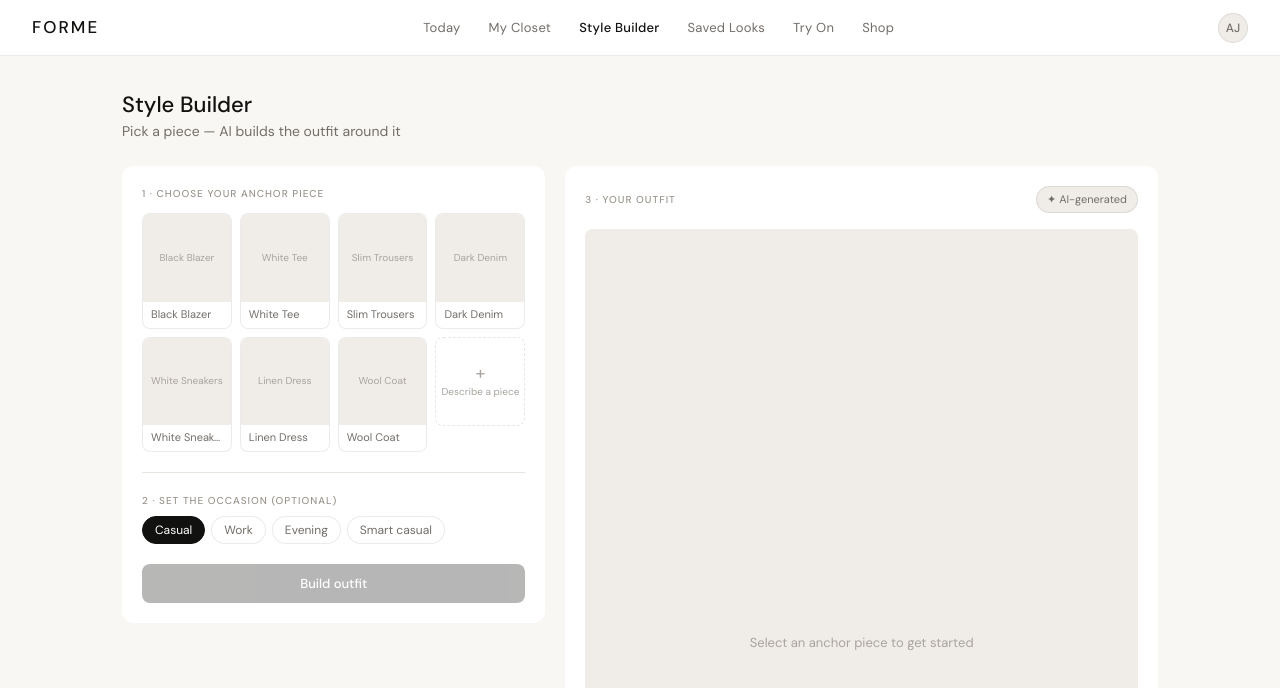
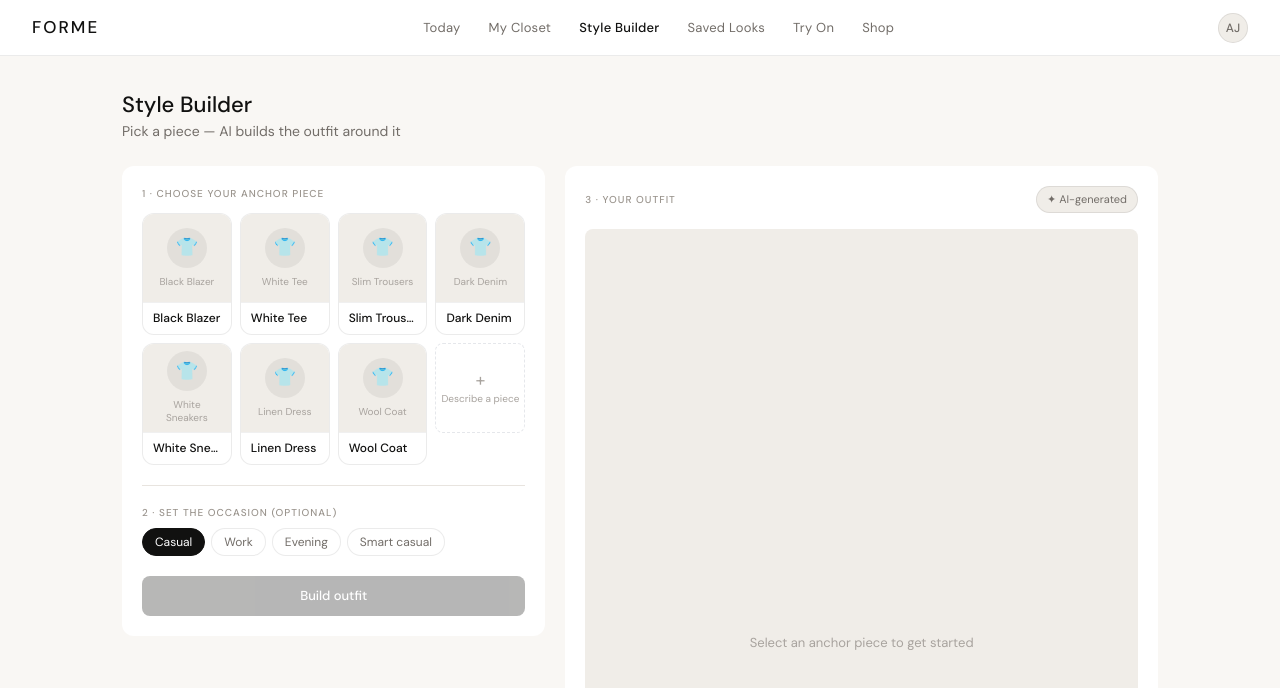
Before and after one commit to derek-kangg/SHProject, a Next.js app: page /builder in a window 1280 px wide. Shown: the top 688 px of the page. Built offline with nearby package versions, Linux system fonts and the light colour scheme.

Commit message:
feat: empty closet start, real images on items

```diff
--- a/app/closet/page.tsx
+++ b/app/closet/page.tsx
@@ -24,7 +24,7 @@ const SORT_OPTIONS = [
 ];
 
 export default function ClosetPage() {
-  const [items, setItems] = useState<ClothingItem[]>(mockClosetItems);
+  const [items, setItems] = useState<ClothingItem[]>([]);
   const [activeCategory, setActiveCategory] = useState<ClothingCategory | "all">("all");
   const [activeSort, setActiveSort] = useState("worn");
   const [selected, setSelected] = useState<string | null>(null);
--- a/components/features/ClosetItem.tsx
+++ b/components/features/ClosetItem.tsx
@@ -1,4 +1,5 @@
 "use client";
+
 import type { ClothingItem } from "@/types";
 
 interface ClosetItemProps {
@@ -12,18 +13,39 @@ export default function ClosetItem({ item, selected, onClick, showAnchorBadge }:
   return (
     <button
       onClick={() => onClick?.(item)}
-      className={`bg-white rounded-lg overflow-hidden text-left transition-all ${
-        selected ? "border-[1.5px] border-[#111110]" : "border border-black/[0.08] hover:border-black/[0.15]"
+      className={`bg-white rounded-xl overflow-hidden text-left transition-all w-full ${
+        selected ? "border-[1.5px] border-[#111110]" : "border border-black/[0.08] hover:border-black/[0.2]"
       }`}
     >
-      <div className="bg-[#F0EDE8] flex items-center justify-center relative" style={{aspectRatio:"1"}}>
-        <span className="text-[10px] text-[#A8A39E] text-center px-1 leading-tight">{item.name}</span>
+      {/* Image area */}
+      <div className="aspect-square bg-[#F0EDE8] flex items-center justify-center relative overflow-hidden">
+        {item.imageUrl ? (
+          <img
+            src={item.imageUrl}
+            alt={item.name}
+            className="w-full h-full object-cover"
+          />
+        ) : (
+          <div className="flex flex-col items-center gap-2 p-3 text-center">
+            <div className="w-10 h-10 rounded-full bg-black/[0.06] flex items-center justify-center text-[18px]">
+              👕
+            </div>
+            <span className="text-[10px] text-[#A8A39E] leading-tight">{item.name}</span>
+          </div>
+        )}
         {showAnchorBadge && (
-          <span className="absolute bottom-1 right-1 px-1.5 py-0.5 bg-[#111110] rounded text-[9px] text-white">✦</span>
+          <span className="absolute bottom-1 right-1 px-1.5 py-0.5 bg-[#111110] rounded text-[9px] text-white">
+            ✦
+          </span>
         )}
       </div>
-      <div className="px-2 py-1.5">
-        <p className="text-[11px] text-[#726D68] leading-tight truncate">{item.name}</p>
+
+      {/* Footer */}
+      <div className="px-2.5 py-2 border-t border-black/[0.06]">
+        <p className="text-[12px] text-[#111110] leading-tight truncate font-medium">{item.name}</p>
+        {item.brand && (
+          <p className="text-[11px] text-[#A8A39E] leading-tight truncate mt-0.5">{item.brand}</p>
+        )}
       </div>
     </button>
   );
```
